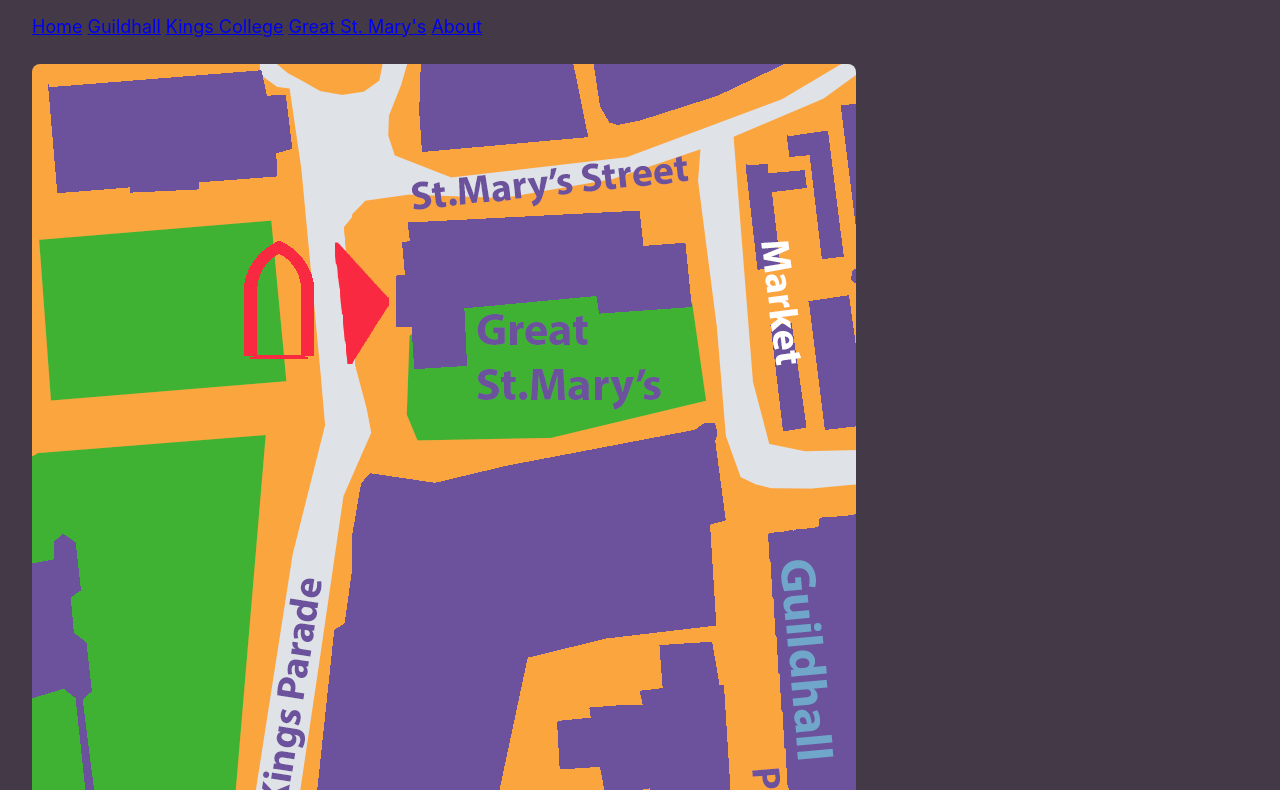
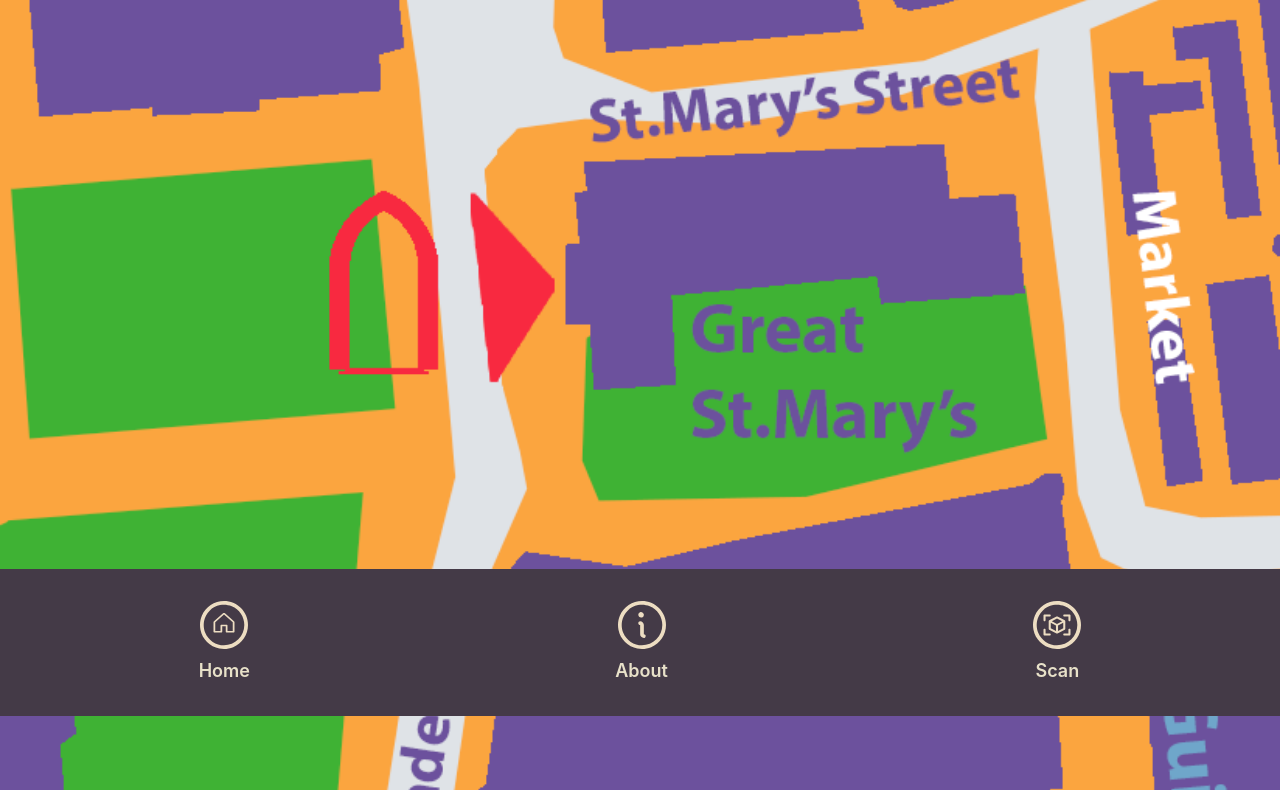
Before and after one commit to XLwerks/Cambridge-AR-Private, a plain HTML site: page map.html in a window 1280 px wide. Shown: the part 84-874 px from the top of the page. After the commit the page ends 800 px from the top, so only its background shows below. Drawn offline with Linux system fonts and the light colour scheme.

Commit message:
Update Map screen

```diff
--- a/map.html
+++ b/map.html
@@ -11,23 +11,33 @@
 
 <body>
 
-  <header>
+  <header class="map-page-header">
     <h1>Map</h1>
   </header>
 
   <main>
-    <nav class="primary-nav">
-      <a href="index.html">Home</a>
-      <a href="app/guildhall/index.html">Guildhall</a>
-      <a href="app/kings-college/index.html">Kings College</a>
-      <a href="app/great-st-marys/index.html">Great St. Mary's</a>
-      <a href="about.html">About</a>
-    </nav>
+    <section class="map-page-main-section">
+      <img src="images/area-map-03.png" alt="Map of augmented reality locations" class="map-image">
+      <p class="red-text">Red arrows are scan locations.</p>
+    </section>
   </main>
 
-  <section>
-    <img src="images/area-map-03.png" alt="Map of augmented reality locations" class="map-image">
-  </section>
+  <footer>
+    <nav class="bottom-nav">
+      <a href="index.html">
+        <img class="nav-icon" src="icons/home-icon.svg" alt="Home icon">
+        <span>Home</span>
+      </a>
+      <a href="about.html">
+        <img class="nav-icon" src="icons/info-icon.svg" alt="About icon">
+        <span>About</span>
+      </a>
+      <a href="locations.html">
+        <img class="nav-icon" src="icons/scan-icon.svg" alt="Scan icon">
+        <span>Scan</span>
+      </a>
+    </nav>
+  </footer>
 
 </body>
 
--- a/styles/styles.css
+++ b/styles/styles.css
@@ -137,6 +137,21 @@ nav.bottom-nav {
   }
 }
 
+.magenta-text {
+  color: var(--colour-magenta);
+}
+
+.mint-green-text {
+  color: var(--colour-mint-green);
+}
+
+.golden-yellow-text {
+  color: var(--colour-golden-yellow);
+}
+
+.red-text {
+  color: var(--colour-red);
+}
 
 /* Home page */
 
@@ -171,18 +186,28 @@ p.home-page-augmented-arches-text {
   text-align: center;
 }
 
-span.magenta-text {
-  color: var(--colour-magenta);
+
+/* Map page */
+
+header.map-page-header {
+  h1 {
+    visibility: hidden;
+  }
 }
 
-span.mint-green-text {
-  color: var(--colour-mint-green);
+section.map-page-main-section {
+  display: flex;
+  flex-direction: column;
+  gap: 1.5rem;
+  /* Need the map image to be full-screen, with red text below. */
+  position: fixed;
+  top: 0;
+  left: 0;
+  width: 100%;
+
+  p {
+    text-align: center;
+    font-size: 1.5rem;
+    font-weight: 600;
+  }
 }
-
-span.golden-yellow-text {
-  color: var(--colour-golden-yellow);
-}
-
-img.map-image {
-  border-radius: 0.5rem;
-}
```
Also changed, not shown: index.html (+3 -12 lines), icons/home-icon.svg (added).
